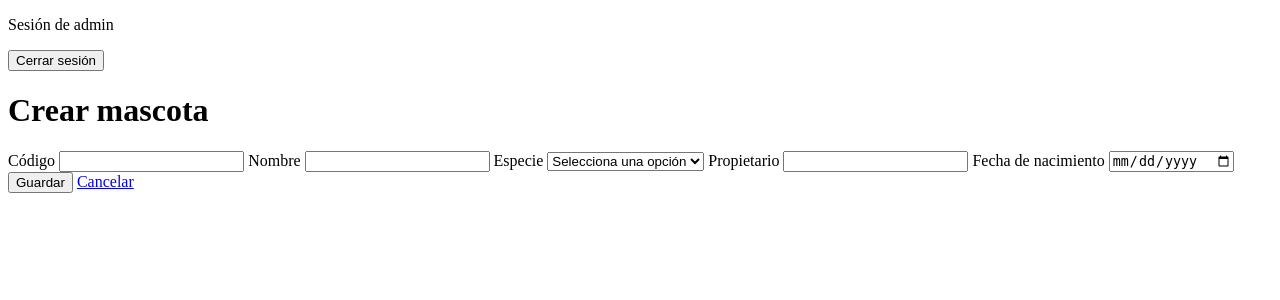
After one commit to fernandoquinonez875-dotcom/Ejercicios-Laravel, a Laravel app: page /mascotas/crear in a window 1280 px wide. The commit adds this page. Shown: the top 300 px of the page. Run offline with Laravel 12, Linux system fonts and the light colour scheme; a user stored in the database is signed in; data comes from the database, SQL or seed files in the repository.

Commit message:
Crear mascota

```diff
--- a/Veterinaria/app/Http/Controllers/MascotaController.php
+++ b/Veterinaria/app/Http/Controllers/MascotaController.php
@@ -3,6 +3,7 @@
 namespace App\Http\Controllers;
 
 use App\Models\Mascota;
+use Illuminate\Http\Request;
 
 class MascotaController extends Controller
 {
@@ -12,4 +13,30 @@ class MascotaController extends Controller
 
         return view('mascotas.index', ['mascotas' => $mascotas]);
     }
+
+    public function create()
+    {
+        return view('mascotas.create');
+    }
+
+    public function store(Request $request)
+    {
+        $datos = $request->validate([
+            'codigo' => ['required', 'string', 'max:255', 'unique:mascotas,codigo'],
+            'nombre' => ['required', 'string', 'max:80'],
+            'especie' => ['required', 'in:perro,gato,otro'],
+            'propietario' => ['required', 'string', 'max:100'],
+            'fecha_nacimiento' => ['required', 'date_format:Y-m-d', 'before_or_equal:today'],
+        ]);
+
+        $mascota = new Mascota();
+        $mascota->codigo = $datos['codigo'];
+        $mascota->nombre = $datos['nombre'];
+        $mascota->especie = $datos['especie'];
+        $mascota->propietario = $datos['propietario'];
+        $mascota->fecha_nacimiento = $datos['fecha_nacimiento'];
+        $mascota->save();
+
+        return redirect()->route('mascotas.index')->with('exito', 'Mascota creada correctamente.');
+    }
 }
--- /dev/null
+++ b/Veterinaria/resources/views/mascotas/create.blade.php
@@ -0,0 +1,31 @@
+@extends('layouts.app')
+
+@section('contenido')
+    <h1>Crear mascota</h1>
+    <form method="POST" action="{{ route('mascotas.store') }}">
+        @csrf
+
+        <label for="codigo">Código</label>
+        <input id="codigo" name="codigo" type="text" maxlength="255" value="{{ old('codigo') }}" required>
+
+        <label for="nombre">Nombre</label>
+        <input id="nombre" name="nombre" type="text" maxlength="80" value="{{ old('nombre') }}" required>
+
+        <label for="especie">Especie</label>
+        <select id="especie" name="especie" required>
+            <option value="">Selecciona una opción</option>
+            <option value="perro" @selected(old('especie') === 'perro')>Perro</option>
+            <option value="gato" @selected(old('especie') === 'gato')>Gato</option>
+            <option value="otro" @selected(old('especie') === 'otro')>Otro</option>
+        </select>
+
+        <label for="propietario">Propietario</label>
+        <input id="propietario" name="propietario" type="text" maxlength="100" value="{{ old('propietario') }}" required>
+
+        <label for="fecha_nacimiento">Fecha de nacimiento</label>
+        <input id="fecha_nacimiento" name="fecha_nacimiento" type="date" value="{{ old('fecha_nacimiento') }}" required>
+
+        <button type="submit">Guardar</button>
+        <a href="{{ route('mascotas.index') }}">Cancelar</a>
+    </form>
+@endsection
--- a/Veterinaria/resources/views/mascotas/index.blade.php
+++ b/Veterinaria/resources/views/mascotas/index.blade.php
@@ -2,6 +2,8 @@
 
 @section('contenido')
     <h1>Mascotas registradas</h1>
+
+    <p><a href="{{ route('mascotas.create') }}">Crear mascota</a></p>
 
     <table>
         <thead>
--- a/Veterinaria/routes/web.php
+++ b/Veterinaria/routes/web.php
@@ -1,6 +1,6 @@
 <?php
 
-// Cascaron Veterinaria, etapa 2
+// Cascaron Veterinaria, etapa 3
 
 use App\Http\Controllers\MascotaController;
 use App\Http\Controllers\LoginController;
@@ -22,5 +22,10 @@ Route::middleware('auth')->group(function () {
     Route::get('/mascotas', [MascotaController::class, 'index'])
         ->name('mascotas.index');
 
+    Route::get('/mascotas/crear', [MascotaController::class, 'create'])
+        ->name('mascotas.create');
+    Route::post('/mascotas', [MascotaController::class, 'store'])
+        ->name('mascotas.store');
+
     Route::post('/logout', [LoginController::class, 'destroy'])->name('logout');
 });
```
